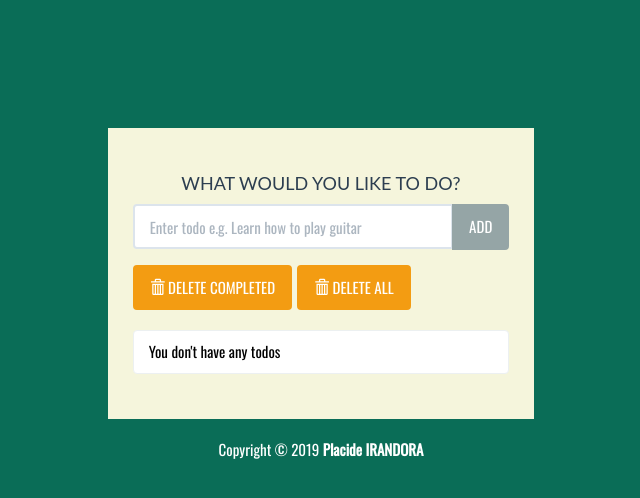
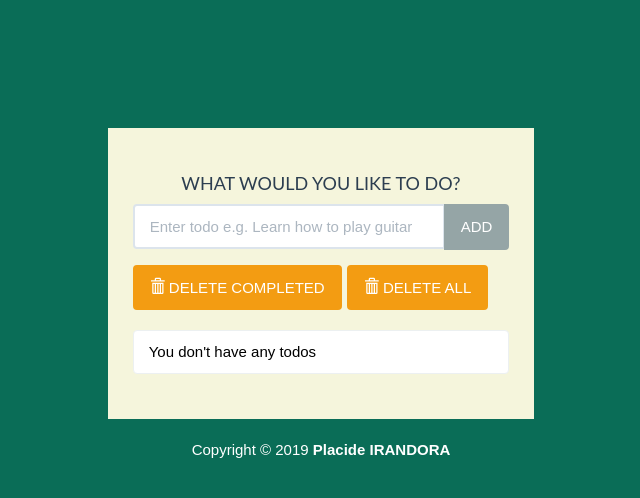
Before and after one commit to placiderapson/todo-list-app-with-django, a Django app: page / in a window 1280 px wide. Shown: the top 498 px of the page, without its empty margins (319-959 px from the left). Run offline with Django 3.2, Linux system fonts and the light colour scheme; data that the repository does not hold is empty; some libraries are stand-ins or nearby versions.

Commit message:
Change the main font

```diff
--- a/todo_list/todo/static/todo/styles.css
+++ b/todo_list/todo/static/todo/styles.css
@@ -1,6 +1,6 @@
 body {
 	background: #0A6D57;
-	font-family: 'Oswald', 'Futura', sans-serif;
+	font-family: 'Vollkorn SC', 'Futura', sans-serif;
 }
 #wrapper {
 	margin-top: 10% !important;
```
